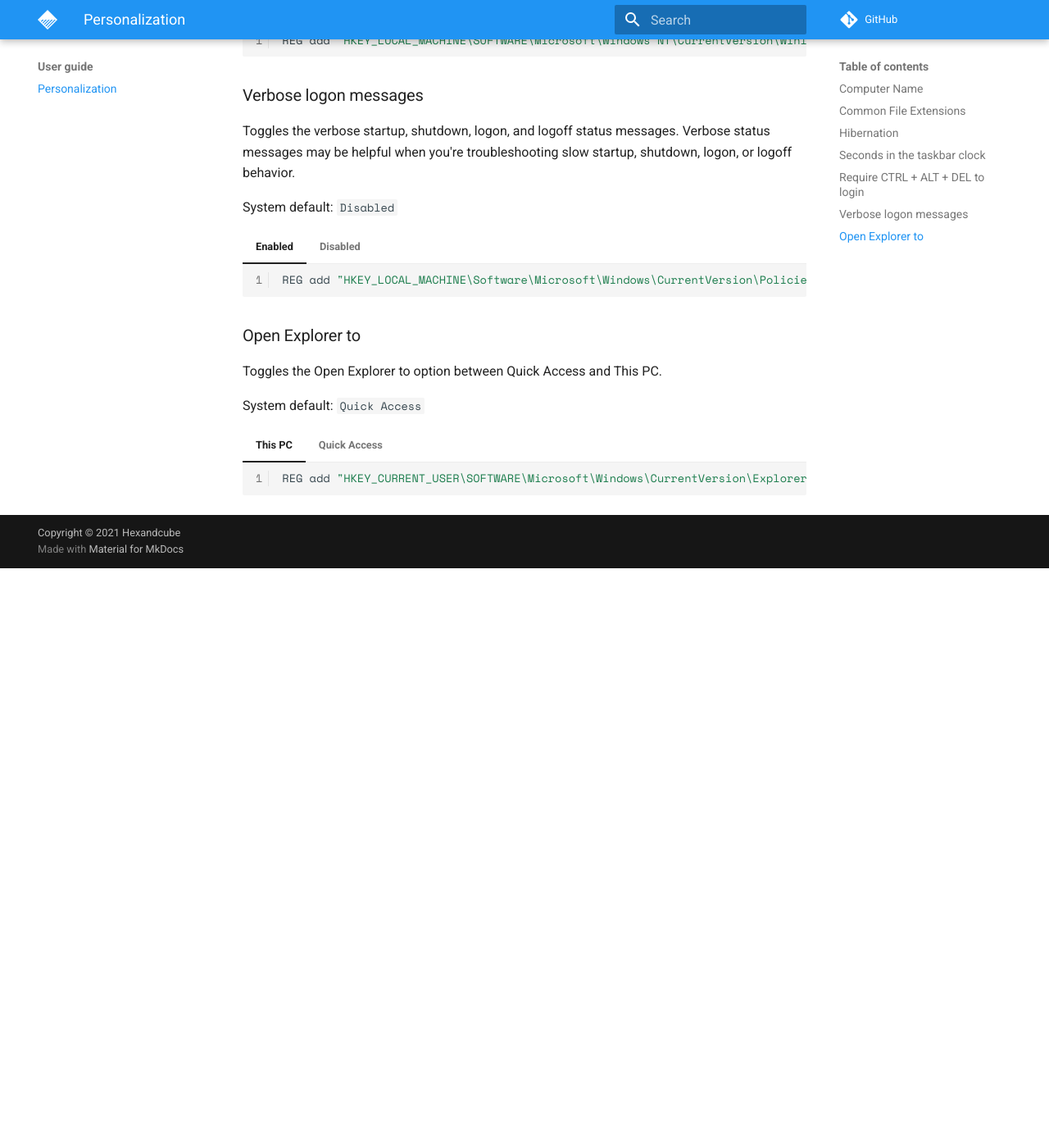
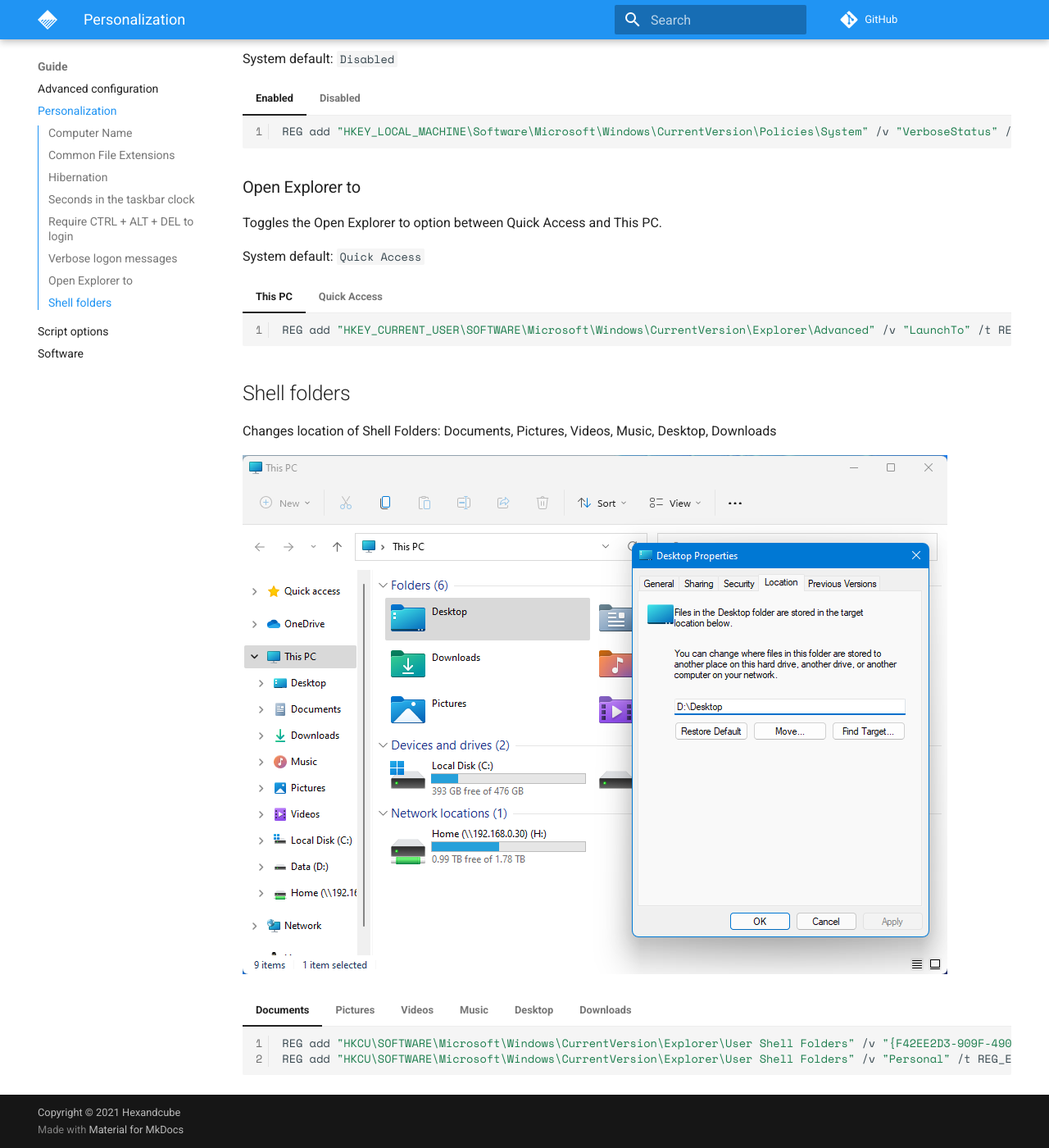
Before and after one commit to hexandcube/inkonfigdocs.hexandcube.eu.org, an MkDocs documentation site: the page built from docs/guide/personalization.md, in a window 1280 px wide and 1400 px high, scrolled down 1625 px. Shown: the whole window at 82% size. Built offline with MkDocs 1.6.1 and Material for MkDocs 9.7.7, drawn with Linux system fonts in a browser that asks for light colours; comment, search, counter and statistics services are not loaded; before the commit the page ends 2318 px from its top, so only the background shows below that; some of the changed text lies outside the part shown.

Commit message:
Updated docs

````diff
--- a/docs/user_guide/personalization.md
+++ b/docs/guide/personalization.md
@@ -7,7 +7,7 @@ Changes the computer name. The name can be up to 15 characters long, and can't c
 Example: `Hexandcube-PC`
 
 ```batch
-WMIC computersystem where caption="%computername%" rename "USER_INPUT"
+WMIC computersystem where caption="%computername%" rename "${VALUE}"
 ```
 
 ### Common File Extensions
@@ -113,3 +113,43 @@ System default: `Quick Access`
     ```batch
     REG add "HKEY_CURRENT_USER\SOFTWARE\Microsoft\Windows\CurrentVersion\Explorer\Advanced" /v "LaunchTo" /t REG_DWORD /d "2" /f
     ```
+
+## Shell folders
+Changes location of Shell Folders: Documents, Pictures, Videos, Music, Desktop, Downloads
+
+![Desktop Shell Folder Location](/assets/images/docs/shellFolders.png)
+
+=== "Documents"
+
+    ```batch
+    REG add "HKCU\SOFTWARE\Microsoft\Windows\CurrentVersion\Explorer\User Shell Folders" /v "{F42EE2D3-909F-4907-8871-4C22FC0BF756}" /t REG_EXPAND_SZ /d ${VALUE} /f
+    REG add "HKCU\SOFTWARE\Microsoft\Windows\CurrentVersion\Explorer\User Shell Folders" /v "Personal" /t REG_EXPAND_SZ /d ${VALUE} /f
+    ```
+=== "Pictures"
+
+    ```batch
+    REG add "HKCU\SOFTWARE\Microsoft\Windows\CurrentVersion\Explorer\User Shell Folders" /v "{0DDD015D-B06C-45D5-8C4C-F59713854639}" /t REG_EXPAND_SZ /d "VALUET" /f
+    REG add "HKCU\SOFTWARE\Microsoft\Windows\CurrentVersion\Explorer\User Shell Folders" /v "My Pictures" /t REG_EXPAND_SZ /d ${VALUE} /f
+    ```
+=== "Videos"
+
+    ```batch
+    REG add "HKCU\SOFTWARE\Microsoft\Windows\CurrentVersion\Explorer\User Shell Folders" /v "{35286A68-3C57-41A1-BBB1-0EAE73D76C95}" /t REG_EXPAND_SZ /d ${VALUE} /f
+    REG add "HKCU\SOFTWARE\Microsoft\Windows\CurrentVersion\Explorer\User Shell Folders" /v "My Video" /t REG_EXPAND_SZ /d "${VALUE}" /f
+    ```
+=== "Music"
+
+    ```batch
+    REG add "HKCU\SOFTWARE\Microsoft\Windows\CurrentVersion\Explorer\User Shell Folders" /v "{A0C69A99-21C8-4671-8703-7934162FCF1D}" /t REG_EXPAND_SZ /d ${VALUE} /f
+    REG add "HKCU\SOFTWARE\Microsoft\Windows\CurrentVersion\Explorer\User Shell Folders" /v "My Music" /t REG_EXPAND_SZ /d ${VALUE} /f
+    ```
+=== "Desktop"
+
+    ```batch
+    REG add "HKCU\SOFTWARE\Microsoft\Windows\CurrentVersion\Explorer\User Shell Folders" /v "Desktop" /t REG_EXPAND_SZ /d ${VALUE} /f
+    ```
+=== "Downloads"
+
+    ```batch
+    REG add "HKCU\SOFTWARE\Microsoft\Windows\CurrentVersion\Explorer\User Shell Folders" /v "{7D83EE9B-2244-4E70-B1F5-5393042AF1E4}" /t REG_EXPAND_SZ /d ${VALUE} /f
+    ```
--- a/mkdocs.yml
+++ b/mkdocs.yml
@@ -28,6 +28,7 @@ theme:
   name: material
   logo: assets/logo.png
   features:
+    - toc.integrate
     - navigation.instant
     - navigation.tracking
     - navigation.tabs
````
Also changed, not shown: docs/guide/advanced-configuration.md (added, +28 -0 lines), docs/guide/script-options.md (added, +7 -0 lines), docs/guide/software.md (added, +59 -0 lines), docs/assets/images/Docs/shellFolders.png (added), docs/assets/images/Docs/shutdownEventTracker.png (added), docs/assets/images/common-file-extensions.png (deleted).
